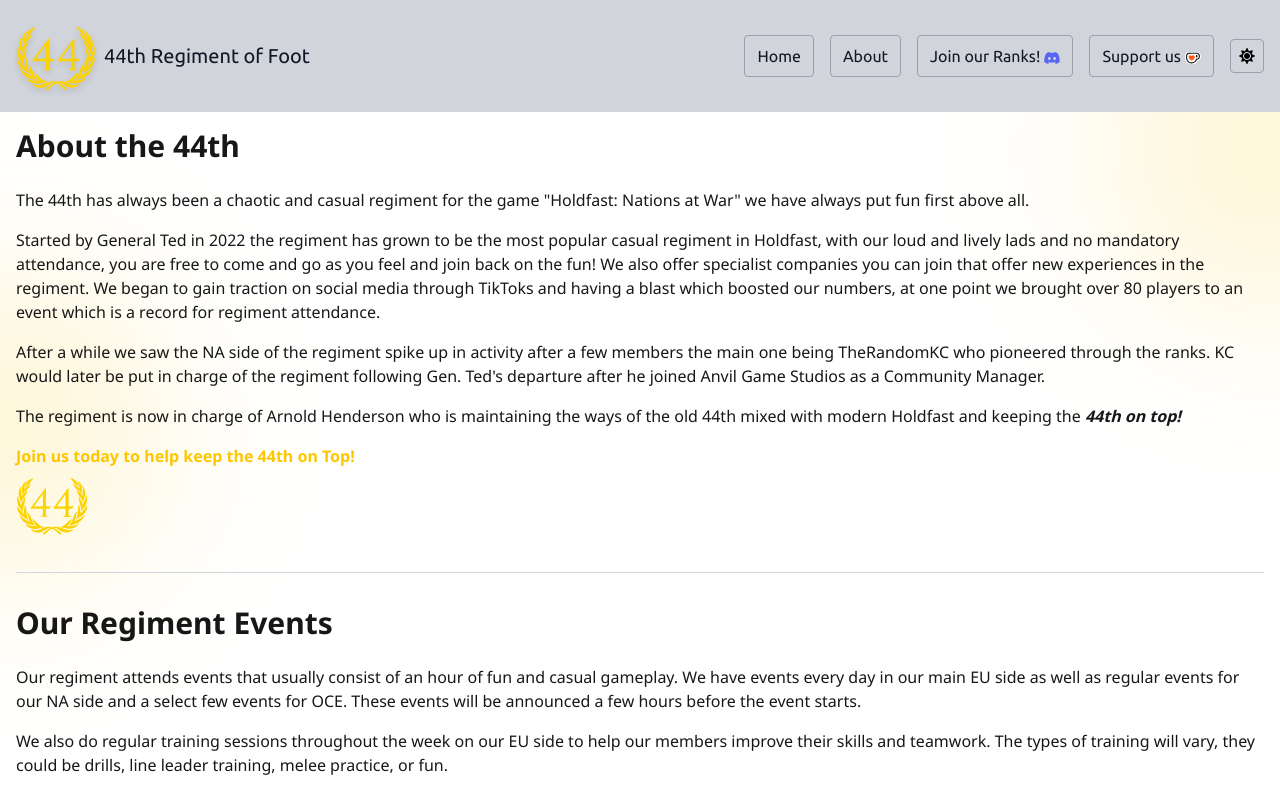
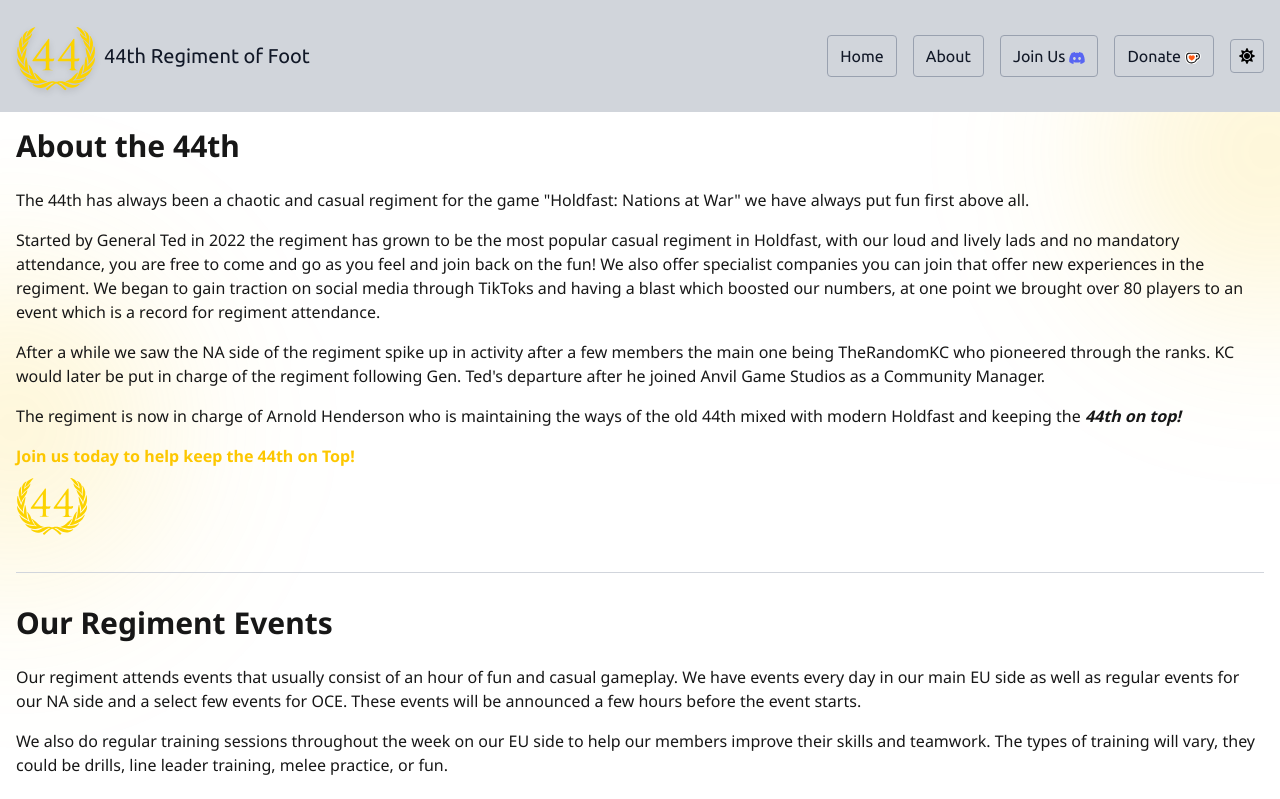
Before and after one commit to ArnoldHenderson/44th-rof-site, a Next.js app: page /about in a window 1280 px wide. Shown: the top 799 px of the page. Built offline with nearby package versions, Linux system fonts and the light colour scheme.

Commit message:
Refactor CompanyLister component for responsive logo display, update background gradients in globals.css, modify noscript message in layout.tsx, and rename navigation items in Nav-Header.json for clarity.

```diff
--- a/src/app/components/company-lister.tsx
+++ b/src/app/components/company-lister.tsx
@@ -44,7 +44,7 @@
             style={{ backgroundImage: `url(${company.bgImage})` }}
           >
             {/* Company Logo */}
-            <div className="flex justify-center flex-1 relative z-10">
+            <div className="hidden md:flex justify-center flex-1 relative z-10">
               <div className="relative w-80 h-80">
                 <Image
                   src={company.logo}
--- a/src/app/globals.css
+++ b/src/app/globals.css
@@ -132,7 +132,15 @@
       rgba(250, 204, 21, 0.23),
       transparent 6%
     ),
-    radial-gradient(circle at 38% 64%, rgba(250, 204, 21, 0.2), transparent 5%),
-    radial-gradient(circle at 10% 85%, rgba(250, 204, 21, 0.23), transparent 5%);
+    radial-gradient(
+      circle at 38% 64%,
+      rgba(250, 204, 21, 0.23),
+      transparent 5%
+    ),
+    radial-gradient(
+      circle at 10% 85%,
+      rgba(250, 204, 21, 0.23),
+      transparent 10%
+    );
   filter: blur(55px);
 }
--- a/src/app/layout.tsx
+++ b/src/app/layout.tsx
@@ -100,7 +100,7 @@
       suppressHydrationWarning
     >
       <head>
-        <noscript>You need to enable JavaScript to run this app.</noscript>
+        <noscript>You need to enable JavaScript to run this website.</noscript>
         {/* Sets the theme class before paint to avoid a light/dark flash */}
         <Script
           id="theme-initializer"
--- a/src/data/Navigation/Nav-Header.json
+++ b/src/data/Navigation/Nav-Header.json
@@ -14,14 +14,14 @@
     "icon": ""
   },
   {
-    "name": "Join our Ranks!",
+    "name": "Join Us",
     "href": "https://discord.gg/44th",
     "target": "_blank",
-    "title": "Join our Discord",
+    "title": "Join our Discord!",
     "icon": "/media/images/icons/generic/icon-discord.svg"
   },
   {
-    "name": "Support us",
+    "name": "Donate",
     "href": "https://ko-fi.com/44throf",
     "target": "_blank",
     "title": "Support us on Ko-fi",
```
